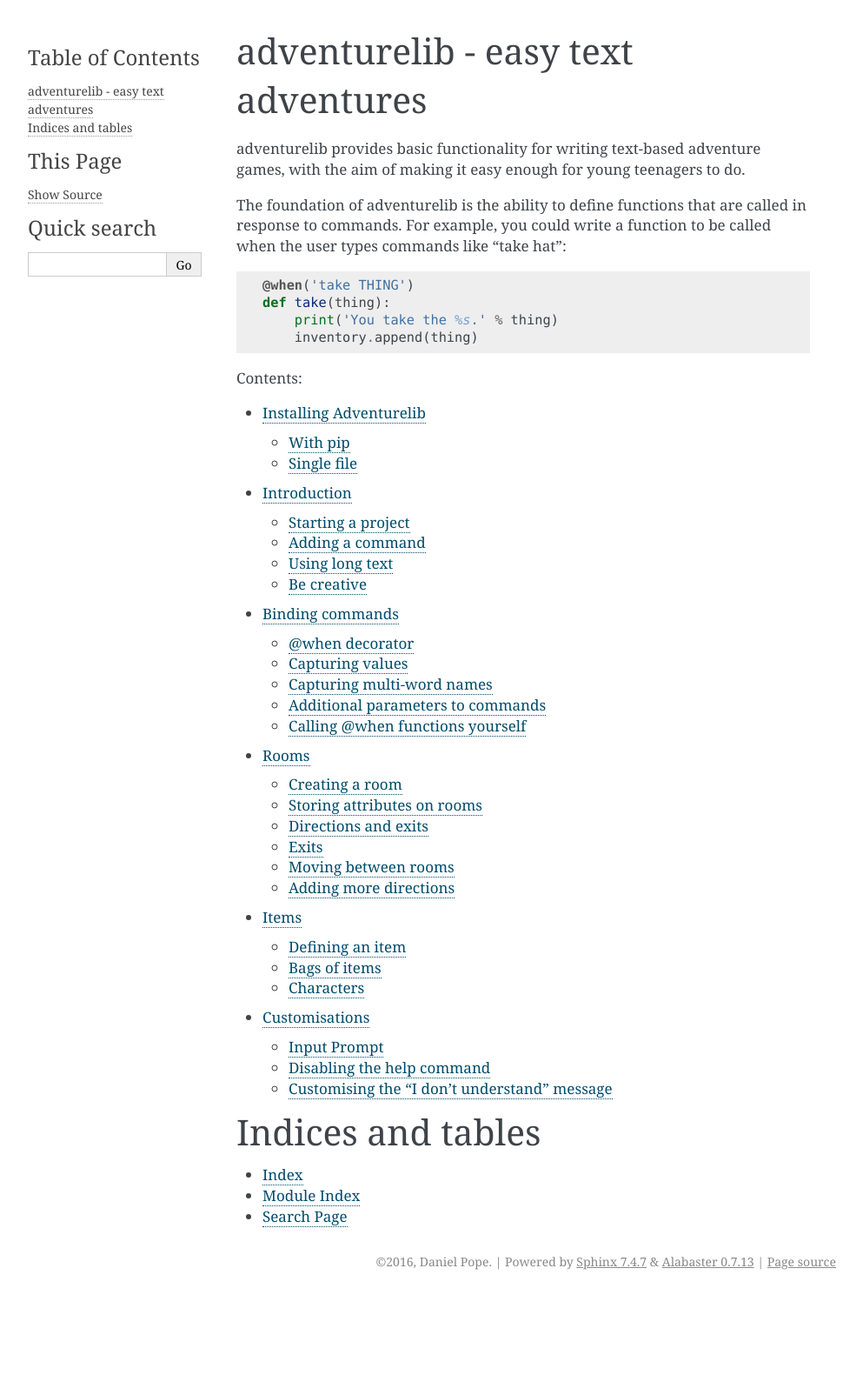
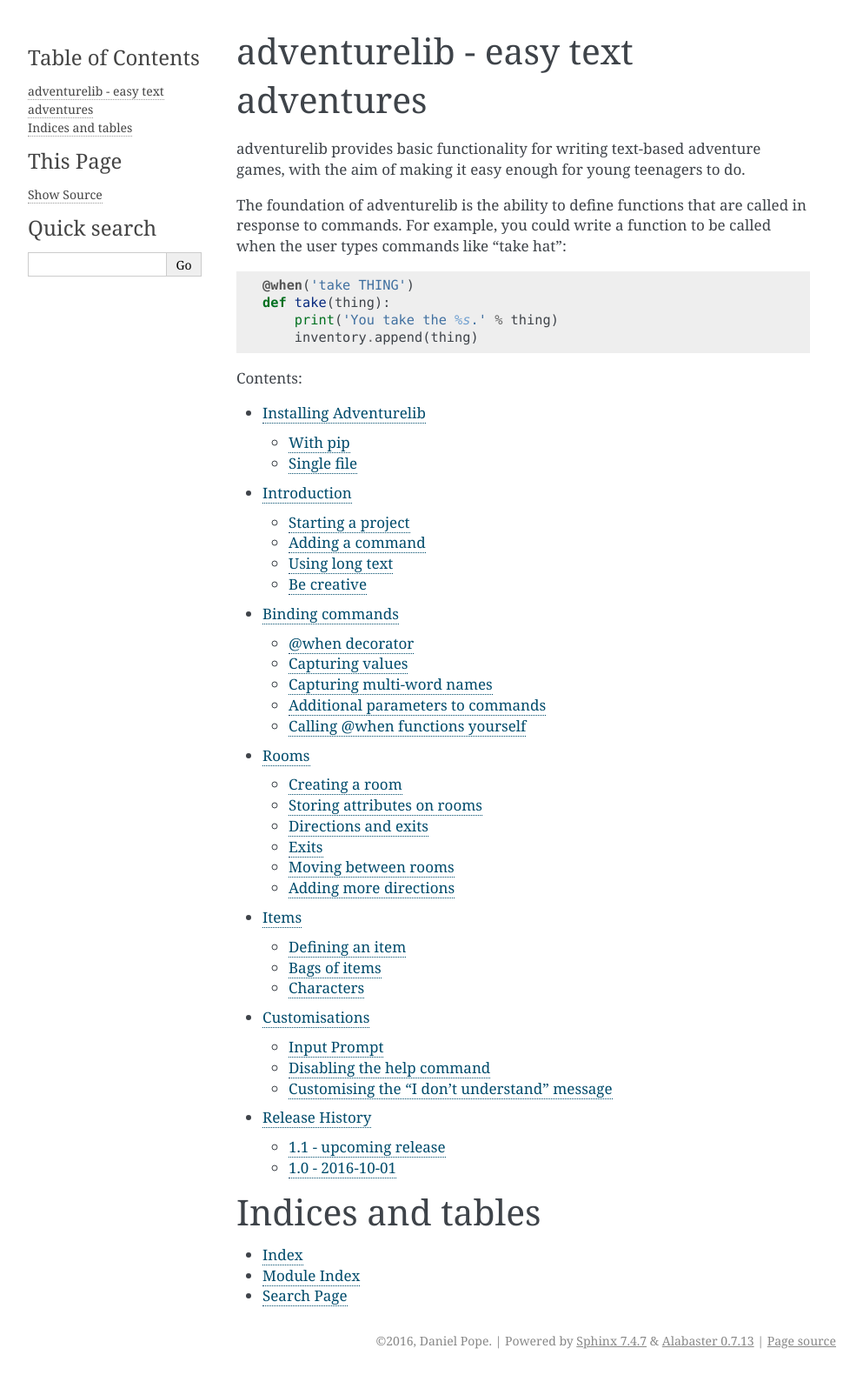
Before and after one commit to lordmauve/adventurelib, a Sphinx documentation site: the page built from doc/index.rst, in a window 1280 px wide. Shown: the whole page at 87% size, without its empty margins (148-1141 px from the left). Built offline with Sphinx 7.4.7, drawn with Linux system fonts in a browser that asks for light colours; before the commit the page ends 1490 px from its top, so only the background shows below that; part of the change alters nothing that is shown.

Commit message:
Begin a changelog

```diff
--- /dev/null
+++ b/doc/changelog.rst
@@ -0,0 +1,19 @@
+Release History
+===============
+
+
+1.1 - upcoming release
+----------------------
+
+* New: ``say()`` function that eliminates formatting problems in printing
+  multi-line prose.
+* New: :meth:`get_random()` and :meth:`take_random()` functions to allow
+  randomly selecting items from a :class:`Bag`.
+* Fix: a bug where ``@when`` statements match even if extra words are given.
+* Fix: Bag find/get methods were not properly case-insensitive.
+
+
+1.0 - 2016-10-01
+----------------
+
+Initial public release.
--- a/doc/index.rst
+++ b/doc/index.rst
@@ -24,6 +24,7 @@ Contents:
     rooms
     items
     customising
+    changelog
 
 
 Indices and tables
```
